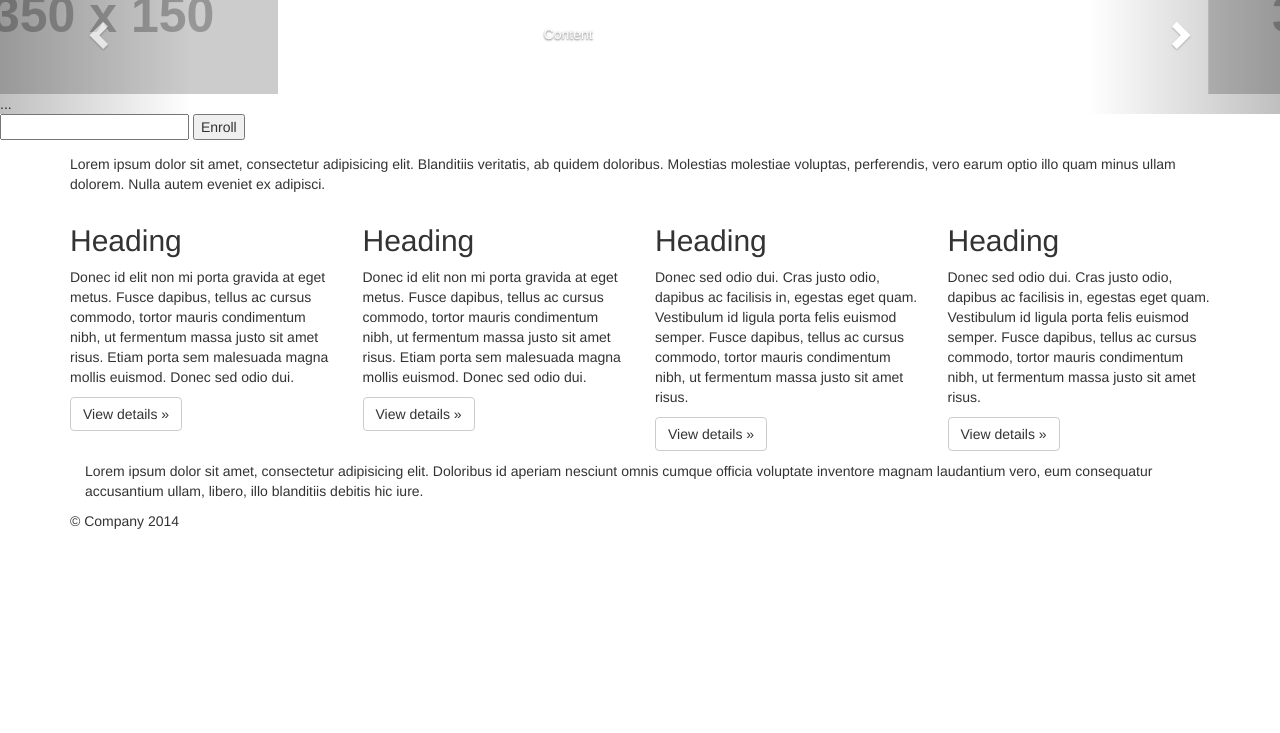
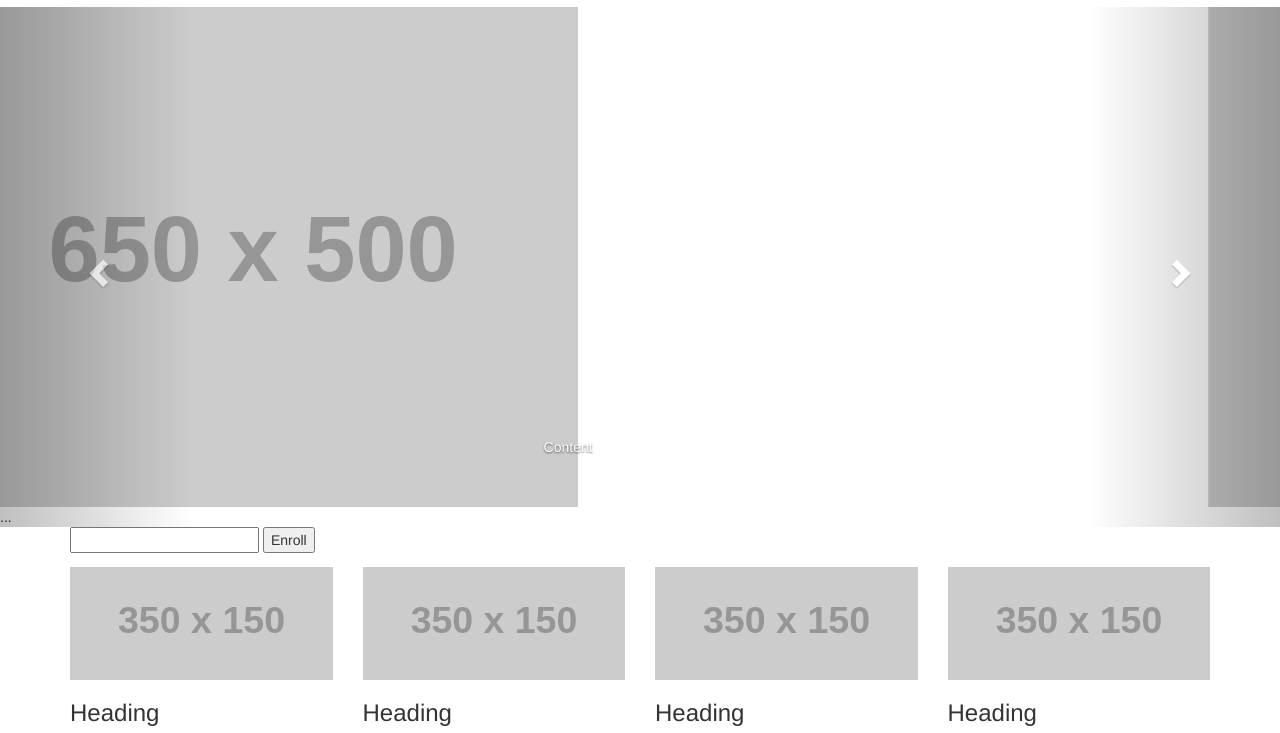
Before and after one commit to phpistasty/najwa, a website: page index.html in a window 1280 px wide. Shown: the part 56-789 px from the top of the page. Drawn offline with nearby package versions, Linux system fonts and the light colour scheme; placeholder pictures from the web are drawn by us.

Commit message:
added home style

```diff
--- a/index.html
+++ b/index.html
@@ -12,6 +12,7 @@
 
 	<!-- Bootstrap core CSS -->
 	<link href="vendor/bootstrap/dist/css/bootstrap.min.css" rel="stylesheet">
+  <link href="style/home.css" rel="stylesheet">
 
   <!-- HTML5 shim and Respond.js for IE8 support of HTML5 elements and media queries -->
     <!--[if lt IE 9]>
@@ -58,7 +59,11 @@
         </div><!-- /.navbar-collapse -->
       </div><!-- /.container-fluid -->
     </nav>
-
+    <div class="container-fluid">
+      <div class="container">
+        <h2>TAG LINE</h2>
+      </div>
+    </div>
 
     <div id="carousel-example-generic" class="carousel slide" data-ride="carousel">
       <!-- Indicators -->
@@ -70,13 +75,13 @@
      <!-- Wrapper for slides -->
      <div class="carousel-inner" role="listbox">
        <div class="item active">
-  				<img src="http://placehold.it/350x150">
+        <img src="http://placehold.it/650x500">
         <div class="carousel-caption">
          Content
        </div>
      </div>
      <div class="item">
-  				<img src="http://placehold.it/350x150">
+      <img src="http://placehold.it/650x500">
       <div class="carousel-caption">
        Content
      </div>
@@ -96,41 +101,42 @@
 </div>
 <!-- content under carousel -->
 
+<!-- Enroll form -->
+<div class="container-fluid">
+  <div class="container">
     <form name="enrollmentForm">
-
       <input type="text" name="">
       <input type="submit" value="Enroll">
-
     </form>
-
-  	<div class="container-fluid">
-  		<div class="container">
-  			<p>Lorem ipsum dolor sit amet, consectetur adipisicing elit. Blanditiis veritatis, ab quidem doloribus. Molestias molestiae voluptas, perferendis, vero earum optio illo quam minus ullam dolorem. Nulla autem eveniet ex adipisci.</p>
   </div>
 </div>
 
-  	<div class="container">
+<div class="container site-section-cta">
   <!-- Example row of columns -->
   <div class="row">
    <div class="col-sm-3">
-  				<h2>Heading</h2>
+    <img src="http://placehold.it/350x150">
+    <h3>Heading</h3>
     <p>Donec id elit non mi porta gravida at eget metus. Fusce dapibus, tellus ac cursus commodo, tortor mauris condimentum nibh, ut fermentum massa justo sit amet risus. Etiam porta sem malesuada magna mollis euismod. Donec sed odio dui. </p>
-  				<p><a class="btn btn-default" href="#" role="button">View details »</a></p>
+    <p><a class="btn btn-link" href="#" role="button">View details »</a></p>
   </div>
   <div class="col-sm-3">
-  				<h2>Heading</h2>
+    <img src="http://placehold.it/350x150">
+    <h3>Heading</h3>
     <p>Donec id elit non mi porta gravida at eget metus. Fusce dapibus, tellus ac cursus commodo, tortor mauris condimentum nibh, ut fermentum massa justo sit amet risus. Etiam porta sem malesuada magna mollis euismod. Donec sed odio dui. </p>
-  				<p><a class="btn btn-default" href="#" role="button">View details »</a></p>
+    <p><a class="btn btn-link" href="#" role="button">View details »</a></p>
   </div>
   <div class="col-sm-3">
-  				<h2>Heading</h2>
-  				<p>Donec sed odio dui. Cras justo odio, dapibus ac facilisis in, egestas eget quam. Vestibulum id ligula porta felis euismod semper. Fusce dapibus, tellus ac cursus commodo, tortor mauris condimentum nibh, ut fermentum massa justo sit amet risus.</p>
-  				<p><a class="btn btn-default" href="#" role="button">View details »</a></p>
+    <img src="http://placehold.it/350x150">
+    <h3>Heading</h3>
+    <p>Donec id elit non mi porta gravida at eget metus. Fusce dapibus, tellus ac cursus commodo, tortor mauris condimentum nibh, ut fermentum massa justo sit amet risus. Etiam porta sem malesuada magna mollis euismod. Donec sed odio dui. </p>
+    <p><a class="btn btn-link" href="#" role="button">View details »</a></p>
   </div>
   <div class="col-sm-3">
-  				<h2>Heading</h2>
-  				<p>Donec sed odio dui. Cras justo odio, dapibus ac facilisis in, egestas eget quam. Vestibulum id ligula porta felis euismod semper. Fusce dapibus, tellus ac cursus commodo, tortor mauris condimentum nibh, ut fermentum massa justo sit amet risus.</p>
-  				<p><a class="btn btn-default" href="#" role="button">View details »</a></p>
+    <img src="http://placehold.it/350x150">
+    <h3>Heading</h3>
+    <p>Donec id elit non mi porta gravida at eget metus. Fusce dapibus, tellus ac cursus commodo, tortor mauris condimentum nibh, ut fermentum massa justo sit amet risus. Etiam porta sem malesuada magna mollis euismod. Donec sed odio dui. </p>
+    <p><a class="btn btn-link" href="#" role="button">View details »</a></p>
   </div>
 </div>
 
--- /dev/null
+++ b/style/home.css
@@ -0,0 +1,9 @@
+.site-section-cta {
+
+}
+.site-section-cta img{
+	max-width: 100%;
+}
+.site-section-cta {
+
+}
```
Lines whose indentation alone changed are shown as unchanged.
